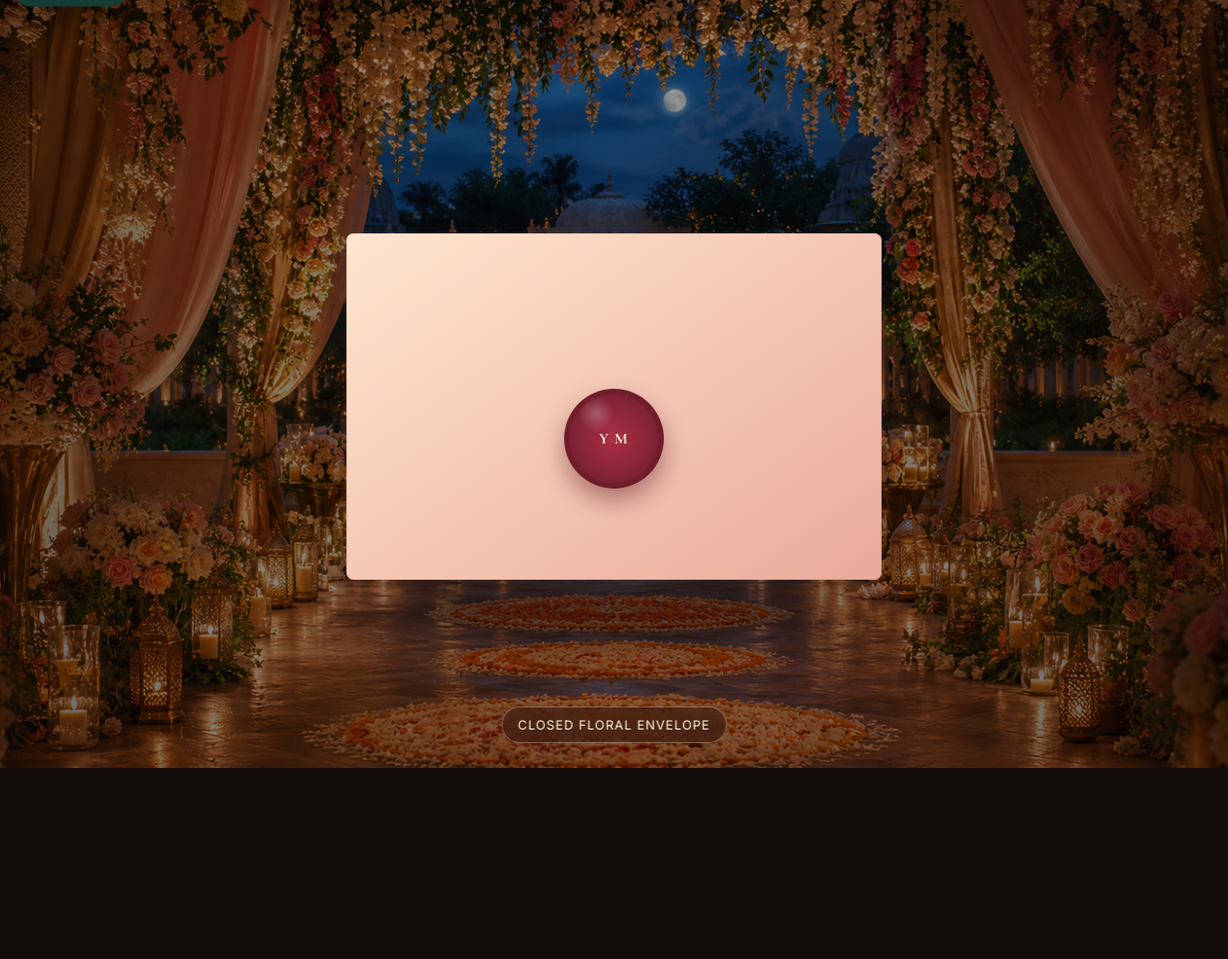
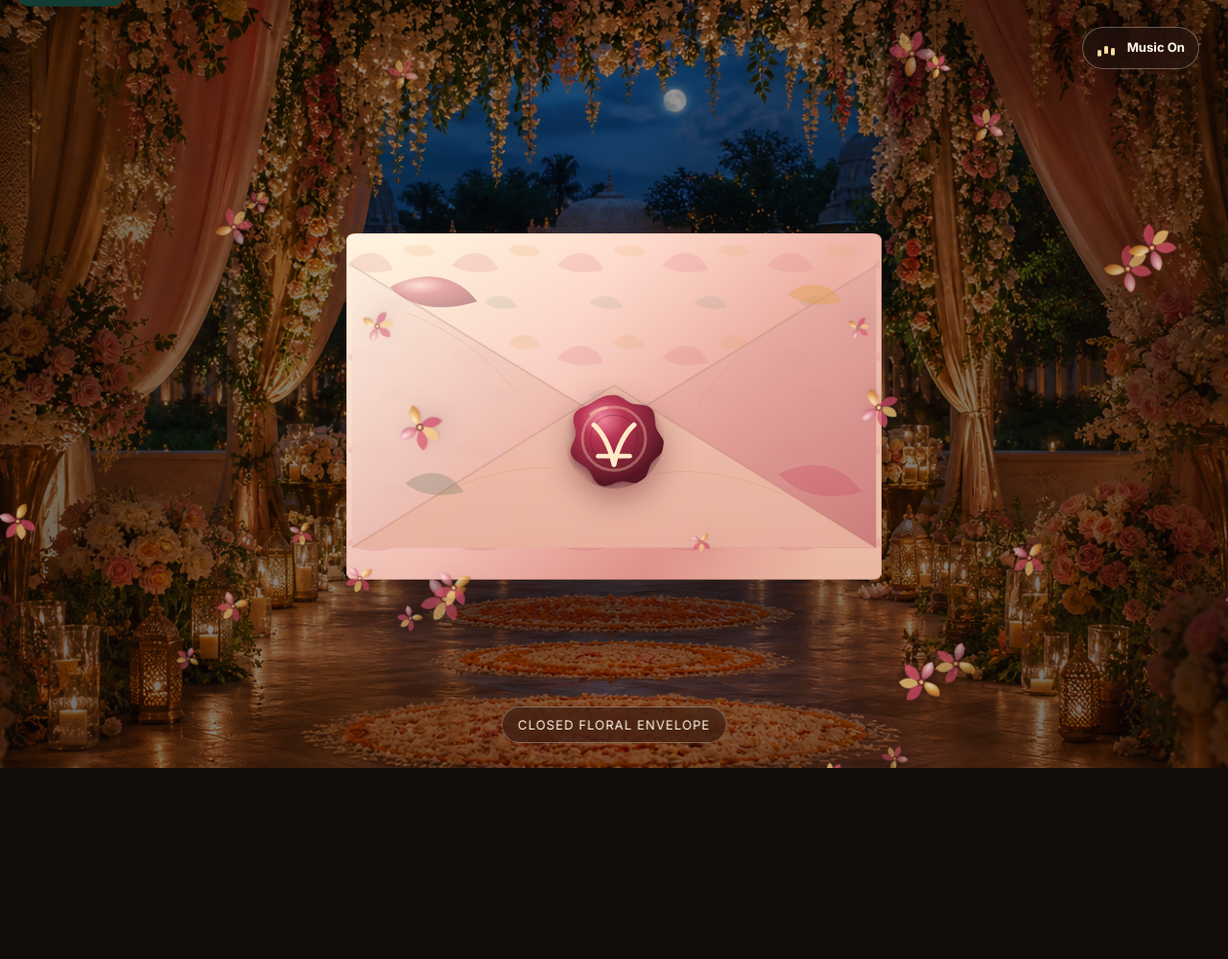
Before and after one commit to mittal-mukund/mittal-mukund.github.io, a PHP site: page / in a window 1280 px wide. Shown: the top 999 px of the page at 96% size. Run offline with PHP 8.4, Linux system fonts and the light colour scheme.

Commit message:
website modification

```diff
--- a/index.html
+++ b/index.html
@@ -18,6 +18,11 @@
   </head>
   <body>
     <a class="skip-link" href="#main">Skip invitation</a>
+    <button class="music-toggle is-on" id="musicToggle" type="button" aria-pressed="true" aria-label="Turn music off">
+      <span class="music-bars" aria-hidden="true"><i></i><i></i><i></i></span>
+      <span id="musicText">Music On</span>
+    </button>
+    <div class="flower-fall" id="flowerFall" aria-hidden="true"></div>
 
     <section class="invitation-sequence" aria-label="Opening wedding invitation">
       <div class="intro-stage" id="introStage">
@@ -38,7 +43,7 @@
             <div class="flap flap-right"></div>
             <div class="flap flap-bottom"></div>
             <div class="env-front"></div>
-            <div class="wax-seal">Y&nbsp;M</div>
+            <div class="wax-seal" aria-label="Yashi and Mukund seal"></div>
           </div>
         </div>
         <div class="stage-label" id="stageLabel">Closed Floral Envelope</div>
--- a/script.js
+++ b/script.js
@@ -1,6 +1,9 @@
 const intro = document.querySelector(".invitation-sequence");
 const stage = document.getElementById("introStage");
 const label = document.getElementById("stageLabel");
+const flowerFall = document.getElementById("flowerFall");
+const musicToggle = document.getElementById("musicToggle");
+const musicText = document.getElementById("musicText");
 
 const stages = [
   [0, "Closed Floral Envelope"],
@@ -151,9 +154,126 @@ function buildCalendarActions() {
   });
 }
 
+function buildFallingFlowers() {
+  if (!flowerFall || window.matchMedia("(prefers-reduced-motion: reduce)").matches) return;
+
+  const flowerCount = window.innerWidth < 780 ? 18 : 30;
+  flowerFall.textContent = "";
+
+  for (let index = 0; index < flowerCount; index += 1) {
+    const flower = document.createElement("span");
+    flower.className = "falling-flower";
+    flower.style.setProperty("--fall-left", `${Math.random() * 100}%`);
+    flower.style.setProperty("--fall-size", `${24 + Math.random() * 34}px`);
+    flower.style.setProperty("--fall-duration", `${9 + Math.random() * 10}s`);
+    flower.style.setProperty("--fall-delay", `${Math.random() * -18}s`);
+    flower.style.setProperty("--fall-sway", `${-90 + Math.random() * 180}px`);
+    flower.style.setProperty("--fall-opacity", `${0.48 + Math.random() * 0.34}`);
+    flowerFall.appendChild(flower);
+  }
+}
+
+let musicContext;
+let musicMaster;
+let musicTimer;
+let musicOn = true;
+
+const melody = [
+  392, 440, 493.88, 587.33, 493.88, 440, 392, 329.63,
+  349.23, 392, 440, 523.25, 440, 392, 349.23, 293.66,
+];
+
+function scheduleTone(frequency, start, duration, type = "sine", gain = 0.055) {
+  const oscillator = musicContext.createOscillator();
+  const toneGain = musicContext.createGain();
+
+  oscillator.type = type;
+  oscillator.frequency.setValueAtTime(frequency, start);
+  toneGain.gain.setValueAtTime(0.0001, start);
+  toneGain.gain.exponentialRampToValueAtTime(gain, start + 0.04);
+  toneGain.gain.exponentialRampToValueAtTime(0.0001, start + duration);
+
+  oscillator.connect(toneGain);
+  toneGain.connect(musicMaster);
+  oscillator.start(start);
+  oscillator.stop(start + duration + 0.04);
+}
+
+function scheduleMusicBar() {
+  if (!musicContext || !musicOn) return;
+
+  const now = musicContext.currentTime + 0.05;
+  const beat = 0.42;
+
+  melody.forEach((note, index) => {
+    const start = now + index * beat;
+    scheduleTone(note, start, beat * 0.82, "sine", 0.038);
+    if (index % 2 === 0) scheduleTone(note / 2, start, beat * 1.6, "triangle", 0.025);
+  });
+
+  musicTimer = window.setTimeout(scheduleMusicBar, melody.length * beat * 1000);
+}
+
+function setMusicButtonState(isOn) {
+  if (!musicToggle || !musicText) return;
+  musicToggle.classList.toggle("is-on", isOn);
+  musicToggle.setAttribute("aria-pressed", String(isOn));
+  musicToggle.setAttribute("aria-label", isOn ? "Turn music off" : "Turn music on");
+  musicText.textContent = isOn ? "Music On" : "Music Off";
+}
+
+async function startMusic() {
+  if (!musicToggle) return;
+  musicOn = true;
+  setMusicButtonState(true);
+
+  if (!musicContext) {
+    musicContext = new (window.AudioContext || window.webkitAudioContext)();
+    musicMaster = musicContext.createGain();
+    musicMaster.gain.value = 0.34;
+    musicMaster.connect(musicContext.destination);
+  }
+
+  try {
+    await musicContext.resume();
+    if (!musicTimer) scheduleMusicBar();
+  } catch (error) {
+    window.addEventListener("pointerdown", startMusic, { once: true });
+    window.addEventListener("keydown", startMusic, { once: true });
+  }
+}
+
+function stopMusic() {
+  musicOn = false;
+  setMusicButtonState(false);
+  window.clearTimeout(musicTimer);
+  musicTimer = undefined;
+
+  if (musicContext) musicContext.suspend();
+}
+
+function setupMusic() {
+  if (!musicToggle || !window.AudioContext && !window.webkitAudioContext) return;
+
+  musicToggle.addEventListener("click", () => {
+    if (musicOn) {
+      stopMusic();
+      return;
+    }
+    startMusic();
+  });
+
+  startMusic();
+  window.addEventListener("pointerdown", () => {
+    if (musicOn) startMusic();
+  }, { once: true });
+}
+
 window.addEventListener("scroll", updateIntro, { passive: true });
 window.addEventListener("resize", updateIntro);
 
+buildFallingFlowers();
+setupMusic();
 buildCalendarActions();
 updateIntro();
 updateCountdown();
--- a/styles.css
+++ b/styles.css
@@ -25,6 +25,9 @@
   --card-y: 115%;
   --card-opacity: 0;
   --scroll-opacity: 0;
+  --envelope-art: url("assets/invitation-envelope-art.svg");
+  --seal-art: url("assets/wax-seal-art.svg");
+  --flower-art: url("assets/falling-flower-texture.svg");
   color-scheme: light;
 }
 
@@ -63,6 +66,89 @@ a {
 
 .skip-link:focus {
   transform: translateY(0);
+}
+
+.music-toggle {
+  position: fixed;
+  z-index: 30;
+  right: clamp(14px, 3vw, 30px);
+  top: clamp(14px, 3vw, 28px);
+  min-height: 44px;
+  padding: 0 14px 0 12px;
+  display: inline-flex;
+  align-items: center;
+  gap: 10px;
+  border: 1px solid rgba(255, 245, 221, 0.34);
+  border-radius: 999px;
+  color: #fff8e8;
+  background: rgba(31, 17, 15, 0.54);
+  box-shadow: 0 14px 36px rgba(23, 11, 9, 0.28);
+  backdrop-filter: blur(12px);
+  cursor: pointer;
+  font: 800 0.82rem/1 Inter, system-ui, sans-serif;
+}
+
+.music-toggle:focus-visible {
+  outline: 3px solid rgba(255, 220, 160, 0.8);
+  outline-offset: 3px;
+}
+
+.music-bars {
+  width: 24px;
+  height: 22px;
+  display: inline-flex;
+  align-items: end;
+  justify-content: center;
+  gap: 3px;
+}
+
+.music-bars i {
+  width: 4px;
+  border-radius: 999px;
+  background: #ffdca0;
+  animation: musicBar 760ms ease-in-out infinite;
+}
+
+.music-bars i:nth-child(1) {
+  height: 11px;
+}
+
+.music-bars i:nth-child(2) {
+  height: 18px;
+  animation-delay: 120ms;
+}
+
+.music-bars i:nth-child(3) {
+  height: 14px;
+  animation-delay: 240ms;
+}
+
+.music-toggle:not(.is-on) .music-bars i {
+  height: 5px;
+  animation-play-state: paused;
+  background: rgba(255, 248, 232, 0.62);
+}
+
+.flower-fall {
+  position: fixed;
+  inset: 0;
+  z-index: 12;
+  overflow: hidden;
+  pointer-events: none;
+}
+
+.falling-flower {
+  position: absolute;
+  top: -14vh;
+  left: var(--fall-left);
+  width: var(--fall-size);
+  aspect-ratio: 1;
+  background: var(--flower-art) center/contain no-repeat;
+  opacity: var(--fall-opacity);
+  transform: translate3d(0, -18vh, 0) rotate(0deg);
+  animation: flowerFall var(--fall-duration) linear infinite;
+  animation-delay: var(--fall-delay);
+  filter: drop-shadow(0 8px 9px rgba(61, 25, 20, 0.16));
 }
 
 .invitation-sequence {
@@ -141,22 +227,23 @@ a {
 }
 
 .env-back {
-  background:
-    radial-gradient(circle at 13% 20%, rgba(167, 63, 85, 0.16), transparent 12%),
-    radial-gradient(circle at 82% 78%, rgba(217, 144, 40, 0.13), transparent 16%),
-    linear-gradient(138deg, #fff0d9, #f3cfc0 52%, #e5b9ad);
+  background: var(--envelope-art) center/cover no-repeat;
   border: 1px solid rgba(128, 75, 45, 0.24);
   box-shadow: 0 42px 90px var(--shadow), inset 0 0 0 1px rgba(255, 255, 255, 0.38);
 }
 
 .env-front {
   clip-path: polygon(0 100%, 50% 46%, 100% 100%);
-  background: linear-gradient(165deg, #f0b7a5, #ffe4c4 48%, #d9998d);
+  background:
+    linear-gradient(rgba(255, 238, 216, 0.18), rgba(174, 83, 81, 0.22)),
+    var(--envelope-art) center bottom/cover no-repeat;
   z-index: 5;
 }
 
 .flap {
-  background: linear-gradient(145deg, #ffe6ce, #e9a99b);
+  background:
+    linear-gradient(rgba(255, 246, 230, 0.22), rgba(175, 73, 79, 0.18)),
+    var(--envelope-art) center/cover no-repeat;
   transform-origin: center;
   z-index: 6;
   box-shadow: inset 0 0 0 1px rgba(129, 70, 44, 0.2);
@@ -193,17 +280,9 @@ a {
   left: calc(50% - clamp(36px, 7vw, 52px));
   top: 45%;
   z-index: 9;
-  display: grid;
-  place-items: center;
   border-radius: 50%;
-  color: #fff4de;
-  font-family: "Cormorant Garamond", serif;
-  font-weight: 700;
-  letter-spacing: 0.08em;
-  background:
-    radial-gradient(circle at 32% 25%, rgba(255, 255, 255, 0.24), transparent 18%),
-    radial-gradient(circle, #ad2f47, #73202f 72%);
-  box-shadow: 0 12px 24px rgba(77, 10, 18, 0.42), inset 0 0 0 6px rgba(93, 16, 29, 0.28);
+  background: var(--seal-art) center/contain no-repeat;
+  filter: drop-shadow(0 12px 16px rgba(77, 10, 18, 0.42));
   transform: translateY(var(--seal-y)) rotate(var(--seal-rotate));
   opacity: var(--seal-opacity);
 }
@@ -652,6 +731,30 @@ a {
   }
 }
 
+@keyframes musicBar {
+  50% {
+    transform: scaleY(0.46);
+  }
+}
+
+@keyframes flowerFall {
+  0% {
+    transform: translate3d(0, -18vh, 0) rotate(0deg);
+  }
+
+  35% {
+    transform: translate3d(calc(var(--fall-sway) * 0.45), 38vh, 0) rotate(145deg);
+  }
+
+  70% {
+    transform: translate3d(var(--fall-sway), 86vh, 0) rotate(310deg);
+  }
+
+  100% {
+    transform: translate3d(calc(var(--fall-sway) * 0.35), 122vh, 0) rotate(520deg);
+  }
+}
+
 @media (max-width: 780px) {
   .invitation-sequence {
     height: 680vh;
@@ -713,6 +816,12 @@ a {
   .button {
     width: 100%;
   }
+
+  .music-toggle {
+    top: auto;
+    right: 14px;
+    bottom: 14px;
+  }
 }
 
 @media (prefers-reduced-motion: reduce) {
@@ -727,4 +836,8 @@ a {
     animation-iteration-count: 1 !important;
     transition-duration: 0.01ms !important;
   }
+
+  .flower-fall {
+    display: none;
+  }
 }
```
Also changed, not shown: assets/falling-flower-texture.svg (added), assets/invitation-envelope-art.svg (added), assets/wax-seal-art.svg (added).
